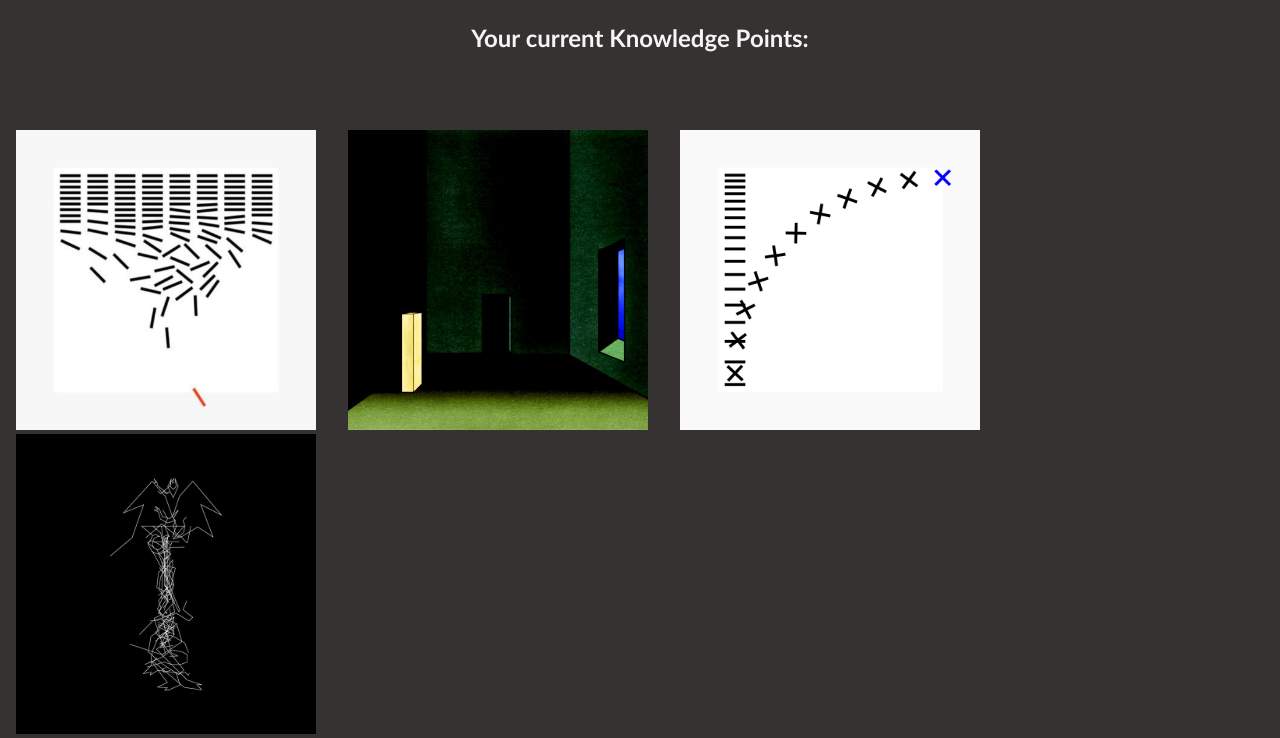
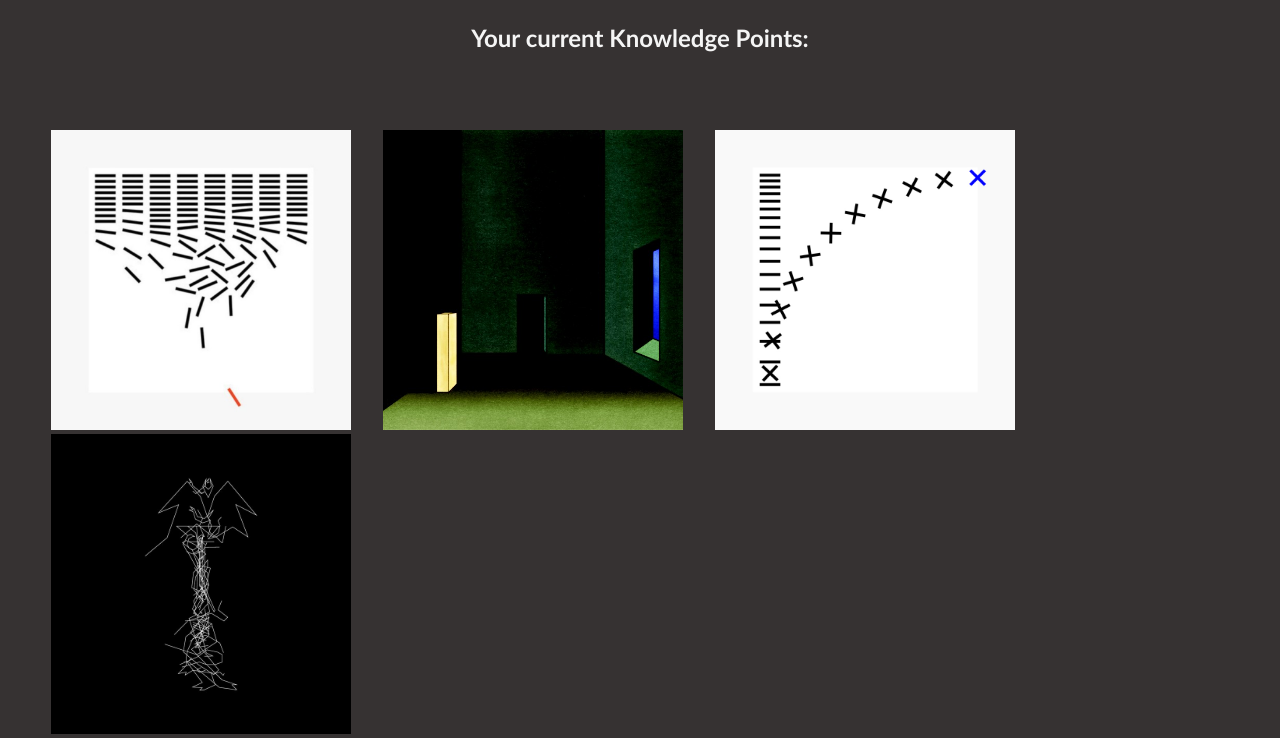
Before and after one commit to RichColeman/unit-4-game, a plain HTML site: page index.html in a window 1280 px wide. Shown: the part 305-1043 px from the top of the page. Drawn offline with nearby package versions, Linux system fonts and the light colour scheme.

Commit message:
updated CSS

```diff
--- a/assets/css/style.css
+++ b/assets/css/style.css
@@ -4,7 +4,8 @@ body{
 }
 
 #crystals {
-margin: 0 auto;}
+margin: 0 35px;
+}
 .crystal-image {
     width: 300px;
     height: 300px;
```
